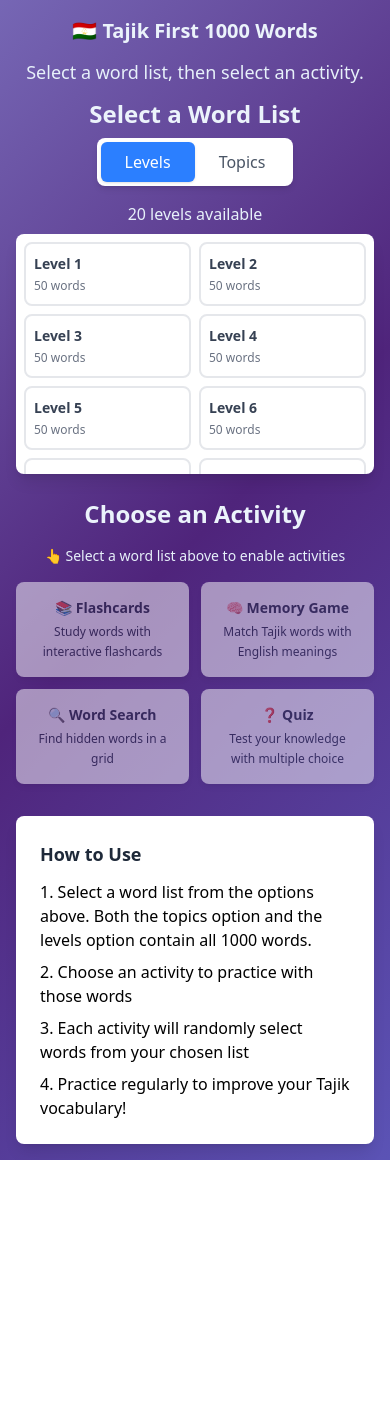
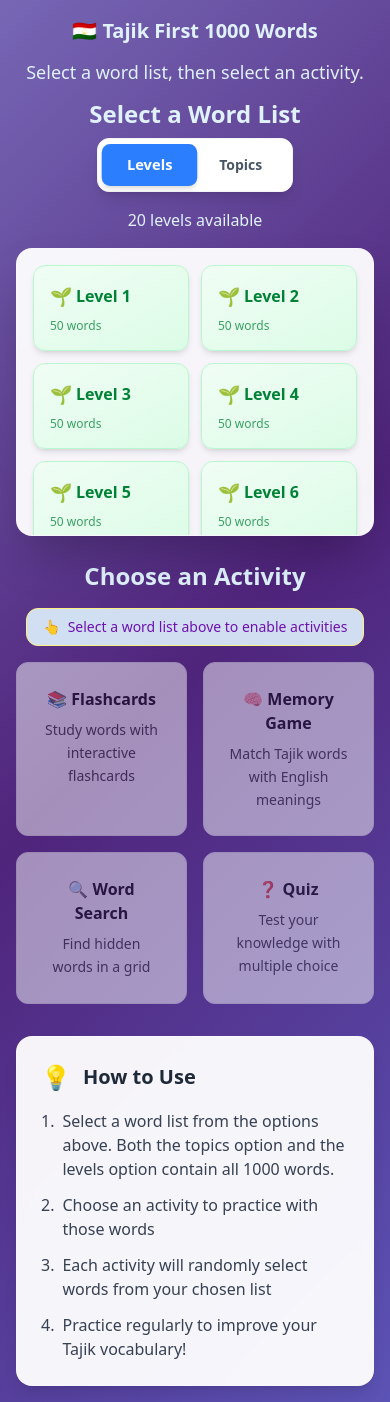
Before and after one commit to haagamble/tajik-first-1000, a Next.js app: page / in a window 390 px wide. Before the commit the page ends 1160 px from the top, so only its background shows below. Built offline with nearby package versions, Linux system fonts and the light colour scheme.

Commit message:
Improve card appearance

```diff
--- a/src/app/flashcards/[wordListId]/page.tsx
+++ b/src/app/flashcards/[wordListId]/page.tsx
@@ -20,7 +20,7 @@ export default async function FlashcardsPage({ params }: { params: Promise<{ wor
             <div className="gradient-bg p-4">
                 <div className="max-w-2xl mx-auto text-center">
                     <h1 className="text-2xl font-bold mb-4">Word List Not Found</h1>
-                    <Link href="/" className="text-blue-600 hover:underline">
+                    <Link href="/" className="text-blue-100 hover:underline">
                         ← Back to Home
                     </Link>
                 </div>
--- a/src/app/globals.css
+++ b/src/app/globals.css
@@ -3,7 +3,7 @@
 
 
 /* Custom heading colors */
-h1,
+/* h1,
 h2,
 h3,
 h4,
@@ -14,7 +14,7 @@ h6 {
 
 p {
   color: #e7f1fa
-}
+} */
 
 /* Gradient background classes */
 /* Current background should be named gradient-bg. Others are alternatives. */
--- a/src/app/memory/[wordListId]/MemoryGame.tsx
+++ b/src/app/memory/[wordListId]/MemoryGame.tsx
@@ -148,7 +148,7 @@ export default function MemoryGame({ wordList }: MemoryGameProps) {
         <div className="gradient-bg p-4">
             <div className="max-w-4xl mx-auto">
                 <div className="text-center mb-6">
-                    <h1 className="text-3xl font-bold mb-2">🧠 Memory Game</h1>
+                    <h1 className="text-sky-100 text-3xl font-bold mb-2">🧠 Memory Game</h1>
                     {/* <h2 className="text-xl text-gray-600 mb-4">{wordList.name}</h2> */}
                     <Link href="/" className="text-blue-100 hover:underline text-sm">
                         ← Back to Home
@@ -196,7 +196,7 @@ export default function MemoryGame({ wordList }: MemoryGameProps) {
                         >
                             {card.isFlipped || card.isMatched ? (
                                 <div className="w-full">
-                                    <div className={`text-sm sm:text-base font-semibold ${card.type === 'tajik' ? 'text-purple-700' : 'text-blue-700'}`}>
+                                    <div className={`text-base sm:text-lg font-bold ${card.type === 'tajik' ? 'text-purple-700 font-black' : 'text-blue-700'}`}>
                                         {card.text}
                                     </div>
                                 </div>
--- a/src/app/memory/[wordListId]/page.tsx
+++ b/src/app/memory/[wordListId]/page.tsx
@@ -20,7 +20,7 @@ export default async function MemoryGamePage({ params }: { params: Promise<{ wor
             <div className="gradient-bg p-4">
                 <div className="max-w-2xl mx-auto text-center">
                     <h1 className="text-2xl font-bold mb-4">Word List Not Found</h1>
-                    <Link href="/" className="text-blue-600 hover:underline">
+                    <Link href="/" className="text-blue-100 hover:underline">
                         ← Back to Home
                     </Link>
                 </div>
--- a/src/app/page.tsx
+++ b/src/app/page.tsx
@@ -18,30 +18,85 @@ export default function HomePage() {
         return matchesSearch;
     });
 
+    // Helper function to get card styling based on level/topic
+    const getCardStyling = (wordList: WordList, isSelected: boolean) => {
+        let baseClasses = "group relative p-4 rounded-xl border transition-all duration-200 text-center font-medium min-h-[5rem] flex flex-col justify-center transform hover:scale-105 hover:-translate-y-1 cursor-pointer ";
+
+        if (isSelected) {
+            baseClasses += "border-blue-500 bg-gradient-to-br from-blue-50 to-blue-100 text-blue-700 shadow-lg shadow-blue-200/50 scale-105 ";
+        } else {
+            // Different colors based on level ranges or topics
+            if (activeTab === 'levels') {
+                const levelNum = parseInt(wordList.name.replace('Level ', ''));
+                if (levelNum <= 7) {
+                    baseClasses += "border-green-200 bg-gradient-to-br from-green-50 to-green-100 hover:from-green-100 hover:to-green-150 text-green-700 shadow-md hover:shadow-lg hover:shadow-green-200/50 hover:border-green-300 ";
+                } else if (levelNum <= 14) {
+                    baseClasses += "border-blue-200 bg-gradient-to-br from-blue-50 to-blue-100 hover:from-blue-100 hover:to-blue-150 text-blue-700 shadow-md hover:shadow-lg hover:shadow-blue-200/50 hover:border-blue-300 ";
+                } else {
+                    baseClasses += "border-orange-200 bg-gradient-to-br from-orange-50 to-orange-100 hover:from-orange-100 hover:to-orange-150 text-orange-700 shadow-md hover:shadow-lg hover:shadow-orange-200/50 hover:border-orange-300 ";
+                }
+            } else {
+                baseClasses += "border-purple-200 bg-gradient-to-br from-purple-50 to-purple-100 hover:from-purple-100 hover:to-purple-150 text-purple-700 shadow-md hover:shadow-lg hover:shadow-purple-200/50 hover:border-purple-300 ";
+            }
+        }
+
+        return baseClasses;
+    };
+
+    // Helper function to get level icon
+    const getLevelIcon = (wordList: WordList) => {
+        if (activeTab === 'topics') return '📚';
+
+        const levelNum = parseInt(wordList.name.replace('Level ', ''));
+        if (levelNum <= 7) return '🌱'; // Beginner
+        if (levelNum <= 14) return '🌿'; // Intermediate
+        return '🌳'; // Advanced
+    };
+
     const activities = [
         {
             name: '📚 Flashcards',
             description: 'Study words with interactive flashcards',
             href: selectedWordList ? `/flashcards/${selectedWordList.id}` : '#',
-      disabled: !selectedWordList
+            disabled: !selectedWordList,
+            gradient: 'from-indigo-50 to-indigo-100',
+            hoverGradient: 'hover:from-indigo-100 hover:to-indigo-150',
+            border: 'border-indigo-200 hover:border-indigo-300',
+            text: 'text-indigo-700',
+            shadow: 'shadow-md hover:shadow-lg hover:shadow-indigo-200/50'
         },
         {
             name: '🧠 Memory Game',
             description: 'Match Tajik words with English meanings',
             href: selectedWordList ? `/memory/${selectedWordList.id}` : '#',
-      disabled: !selectedWordList
+            disabled: !selectedWordList,
+            gradient: 'from-pink-50 to-pink-100',
+            hoverGradient: 'hover:from-pink-100 hover:to-pink-150',
+            border: 'border-pink-200 hover:border-pink-300',
+            text: 'text-pink-700',
+            shadow: 'shadow-md hover:shadow-lg hover:shadow-pink-200/50'
         },
         {
             name: '🔍 Word Search',
             description: 'Find hidden words in a grid',
             href: selectedWordList ? `/wordsearch/${selectedWordList.id}` : '#',
-      disabled: !selectedWordList
+            disabled: !selectedWordList,
+            gradient: 'from-emerald-50 to-emerald-100',
+            hoverGradient: 'hover:from-emerald-100 hover:to-emerald-150',
+            border: 'border-emerald-200 hover:border-emerald-300',
+            text: 'text-emerald-700',
+            shadow: 'shadow-md hover:shadow-lg hover:shadow-emerald-200/50'
         },
         {
             name: '❓ Quiz',
             description: 'Test your knowledge with multiple choice',
             href: selectedWordList ? `/quiz/${selectedWordList.id}` : '#',
-      disabled: !selectedWordList
+            disabled: !selectedWordList,
+            gradient: 'from-amber-50 to-amber-100',
+            hoverGradient: 'hover:from-amber-100 hover:to-amber-150',
+            border: 'border-amber-200 hover:border-amber-300',
+            text: 'text-amber-700',
+            shadow: 'shadow-md hover:shadow-lg hover:shadow-amber-200/50'
         }
     ];
 
@@ -50,32 +105,32 @@ export default function HomePage() {
             <div className="max-w-6xl mx-auto">
                 {/* Header */}
                 <div className="text-center mb-3">
-          <h1 className="font-bold mb-3 whitespace-nowrap" style={{ fontSize: 'clamp(1.25rem, 5vw, 2.25rem)' }}>
+                    <h1 className="text-sky-100 font-bold mb-3 whitespace-nowrap" style={{ fontSize: 'clamp(1.25rem, 5vw, 2.25rem)' }}>
                         🇹🇯 Tajik First 1000 Words
                     </h1>
-          <p className="text-lg max-w-2xl mx-auto">
+                    <p className="text-sky-100 text-lg max-w-2xl mx-auto">
                         Select a word list, then select an activity.
                     </p>
                 </div>
 
                 {/* Word List Selection */}
                 <div className="mb-6">
-          <h2 className="text-2xl font-bold mb-2 sm:mb-3 text-center">
+                    <h2 className="text-sky-100 text-2xl font-bold mb-2 sm:mb-3 text-center">
                         Select a Word List
                     </h2>
 
-          {/* Tab Navigation */}
+                    {/* Tab Navigation - Enhanced with better styling */}
                     <div className="flex justify-center mb-4">
-            <div className="bg-white rounded-lg p-1 shadow-md inline-flex">
+                        <div className="bg-white rounded-xl p-1.5 shadow-lg border border-gray-100 inline-flex">
                             <button
                                 onClick={() => {
                                     setActiveTab('levels');
                                     setSelectedWordList(null);
                                     setSearchTerm('');
                                 }}
-                className={`px-6 py-2 rounded-md transition-all font-medium ${activeTab === 'levels'
-                  ? 'bg-blue-500 text-white shadow-sm'
-                  : 'text-gray-600 hover:text-gray-800'
+                                className={`px-6 py-2.5 rounded-lg transition-all font-semibold text-sm ${activeTab === 'levels'
+                                    ? 'bg-blue-500 text-white shadow-md transform scale-105'
+                                    : 'text-gray-600 hover:text-gray-800 hover:bg-gray-50'
                                     }`}
                             >
                                 Levels
@@ -86,9 +141,9 @@ export default function HomePage() {
                                     setSelectedWordList(null);
                                     setSearchTerm('');
                                 }}
-                className={`px-6 py-2 rounded-md transition-all font-medium ${activeTab === 'topics'
-                  ? 'bg-blue-500 text-white shadow-sm'
-                  : 'text-gray-600 hover:text-gray-800'
+                                className={`px-6 py-2.5 rounded-lg transition-all font-semibold text-sm ${activeTab === 'topics'
+                                    ? 'bg-blue-500 text-white shadow-md transform scale-105'
+                                    : 'text-gray-600 hover:text-gray-800 hover:bg-gray-50'
                                     }`}
                             >
                                 Topics
@@ -96,74 +151,77 @@ export default function HomePage() {
                         </div>
                     </div>
 
-          {/* Search Controls. Maybe add later if needed*/}
-          {/* <div className="flex justify-center mb-4">
-            <div className="relative max-w-md w-full">
-              <input
-                type="text"
-                placeholder={`Search ${activeTab}...`}
-                value={searchTerm}
-                onChange={(e) => setSearchTerm(e.target.value)}
-                className="w-full px-4 py-2 pl-10 border border-gray-300 rounded-lg focus:ring-2 focus:ring-blue-500 focus:border-transparent"
-              />
-              <div className="absolute inset-y-0 left-0 pl-3 flex items-center pointer-events-none">
-                <span className="text-gray-400">🔍</span>
-              </div>
-            </div>
-          </div> */}
-
                     {/* Selected count display */}
-          <p className="text-center mb-2">
+                    <p className="text-sky-100 text-center mb-4">
                         {filteredWordLists.length} {activeTab === 'levels' ? 'levels' : 'topics'} available
                         {selectedWordList && (
-              <span className="text-blue-600 font-medium">
-                {' '} • <strong>{selectedWordList.name}</strong> selected
+                            <span className="text-blue-100 font-medium bg-blue-600/30 px-3 py-1 rounded-full ml-2 text-sm">
+                                <strong>{selectedWordList.name}</strong> selected
                             </span>
                         )}
                     </p>
 
-          {/* Word List Grid - Compact design for mobile */}
-          <div className="bg-white rounded-lg shadow-lg p-2 sm:p-4 max-h-60 sm:max-h-64 overflow-y-auto">
-            <div className="grid grid-cols-2 sm:grid-cols-3 md:grid-cols-4 lg:grid-cols-5 xl:grid-cols-6 gap-2">
-              {filteredWordLists.map((wordList: WordList) => (
+                    {/* Word List Grid - Modern card design */}
+                    <div className="bg-white/95 backdrop-blur-sm rounded-2xl shadow-2xl p-4 sm:p-6 max-h-72 overflow-y-auto border border-white/20">
+                        <div className="grid grid-cols-2 sm:grid-cols-3 md:grid-cols-4 lg:grid-cols-5 xl:grid-cols-6 gap-3">
+                            {filteredWordLists.map((wordList: WordList) => {
+                                const isSelected = selectedWordList?.id === wordList.id;
+                                return (
                                     <button
                                         key={wordList.id}
                                         onClick={() => setSelectedWordList(wordList)}
-                  className={`p-2 sm:p-3 rounded-lg border-2 transition-all text-center text-sm font-medium min-h-[4rem] flex flex-col justify-center ${selectedWordList?.id === wordList.id
-                    ? 'border-blue-500 bg-blue-50 text-blue-700'
-                    : 'border-gray-200 hover:border-blue-300 hover:bg-blue-50 text-gray-700'
-                    }`}
+                                        className={getCardStyling(wordList, isSelected)}
                                     >
-                  <div className="font-semibold mb-1 text-center">
+                                        {/* Level/Topic indicator with icon */}
+                                        <div className="flex items-center justify-center mb-2">
+                                            <span className="text-lg mr-1">{getLevelIcon(wordList)}</span>
+                                            <div className="font-bold text-base">
                                                 {wordList.name}
                                             </div>
-                  <div className="text-xs text-gray-500">
+                                        </div>
+
+                                        {/* Word count with better styling */}
+                                        <div className="flex items-center justify-center text-xs opacity-75">
+                                            {/* <span className="mr-1">📝</span> */}
                                             {wordList.words.length} words
                                         </div>
+
+                                        {/* Selection indicator */}
+                                        {isSelected && (
+                                            <div className="absolute top-2 right-2">
+                                                <div className="w-6 h-6 bg-blue-500 rounded-full flex items-center justify-center">
+                                                    <span className="text-white text-xs">✓</span>
+                                                </div>
+                                            </div>
+                                        )}
                                     </button>
-              ))}
+                                );
+                            })}
                         </div>
                     </div>
                 </div>
 
-        {/* Activities */}
+                {/* Activities - Enhanced card design */}
                 <div className="mb-8">
-          <h2 className="text-2xl font-bold mb-4 text-center">
+                    <h2 className="text-sky-100 text-2xl font-bold mb-4 text-center">
                         Choose an Activity
                     </h2>
                     {!selectedWordList && (
-            <p className="text-center mb-4 text-sm">
-              👆 Select a word list above to enable activities
-            </p>
+                        <div className="text-center mb-4">
+                            <div className="inline-flex items-center bg-sky-100/90 text-purple-800 px-4 py-2 rounded-xl text-sm font-medium border border-yellow-200">
+                                <span className="mr-2">👆</span>
+                                Select a word list above to enable activities
+                            </div>
+                        </div>
                     )}
-          <div className="grid grid-cols-2 md:grid-cols-4 gap-3">
+                    <div className="grid grid-cols-2 md:grid-cols-4 gap-4">
                         {activities.map((activity) => (
                             <Link
                                 key={activity.name}
                                 href={activity.href}
-                className={`block p-4 bg-white rounded-lg shadow-md transition-all text-center ${activity.disabled
-                  ? 'opacity-50 cursor-not-allowed'
-                  : 'hover:shadow-lg hover:-translate-y-1 hover:bg-blue-50'
+                                className={`block relative p-6 rounded-xl border transition-all duration-200 text-center group ${activity.disabled
+                                    ? 'opacity-50 cursor-not-allowed bg-gray-50 border-gray-200'
+                                    : `bg-gradient-to-br ${activity.gradient} ${activity.hoverGradient} ${activity.border} ${activity.text} ${activity.shadow} hover:scale-105 hover:-translate-y-1`
                                     }`}
                                 onClick={(e) => {
                                     if (activity.disabled) {
@@ -171,23 +229,49 @@ export default function HomePage() {
                                     }
                                 }}
                             >
-                <h3 className="!text-gray-800 text-sm font-semibold mb-1">
+                                <h3 className="font-bold text-base mb-2 group-hover:scale-110 transition-transform">
                                     {activity.name}
                                 </h3>
-                <p className="!text-gray-800 text-xs leading-relaxed">{activity.description}</p>
+                                <p className="text-sm leading-relaxed opacity-80">
+                                    {activity.description}
+                                </p>
+
+                                {/* Hover effect indicator */}
+                                {!activity.disabled && (
+                                    <div className="absolute top-3 right-3 opacity-0 group-hover:opacity-100 transition-opacity">
+                                        <div className="w-6 h-6 rounded-full bg-white/50 flex items-center justify-center">
+                                            <span className="text-xs">→</span>
+                                        </div>
+                                    </div>
+                                )}
                             </Link>
                         ))}
                     </div>
                 </div>
 
-        {/* Instructions */}
-        <div className="bg-white rounded-lg shadow-lg p-6">
-          <h3 className="!text-gray-800 text-lg font-semibold mb-3">How to Use</h3>
-          <ol className="list-decimal list-inside space-y-2">
-            <li>Select a word list from the options above. Both the topics option and the levels option contain all 1000 words.</li>
-            <li>Choose an activity to practice with those words</li>
-            <li>Each activity will randomly select words from your chosen list</li>
-            <li>Practice regularly to improve your Tajik vocabulary!</li>
+                {/* Instructions - Enhanced styling */}
+                <div className="bg-white/95 backdrop-blur-sm rounded-2xl shadow-lg p-6 border border-white/20">
+                    <div className="flex items-center mb-4">
+                        <span className="text-2xl mr-3">💡</span>
+                        <h3 className="!text-gray-800 text-xl font-bold">How to Use</h3>
+                    </div>
+                    <ol className="list-decimal list-inside space-y-3 text-gray-700">
+                        <li className="flex items-start">
+                            <span className="font-medium mr-2">1.</span>
+                            <span>Select a word list from the options above. Both the topics option and the levels option contain all 1000 words.</span>
+                        </li>
+                        <li className="flex items-start">
+                            <span className="font-medium mr-2">2.</span>
+                            <span>Choose an activity to practice with those words</span>
+                        </li>
+                        <li className="flex items-start">
+                            <span className="font-medium mr-2">3.</span>
+                            <span>Each activity will randomly select words from your chosen list</span>
+                        </li>
+                        <li className="flex items-start">
+                            <span className="font-medium mr-2">4.</span>
+                            <span>Practice regularly to improve your Tajik vocabulary!</span>
+                        </li>
                     </ol>
                 </div>
             </div>
--- a/src/app/quiz/[wordListId]/page.tsx
+++ b/src/app/quiz/[wordListId]/page.tsx
@@ -20,7 +20,7 @@ export default async function QuizPage({ params }: { params: Promise<{ wordListI
             <div className="gradient-bg p-4">
                 <div className="max-w-2xl mx-auto text-center">
                     <h1 className="text-2xl font-bold mb-4">Word List Not Found</h1>
-                    <Link href="/" className="text-blue-600 hover:underline">
+                    <Link href="/" className="text-blue-100 hover:underline">
                         ← Back to Home
                     </Link>
                 </div>
--- a/src/app/wordsearch/[wordListId]/WordSearchGame.tsx
+++ b/src/app/wordsearch/[wordListId]/WordSearchGame.tsx
@@ -390,7 +390,7 @@ export default function WordSearchGame({ wordList }: WordSearchGameProps) {
             <div className="max-w-6xl mx-auto">
                 {/* Header */}
                 <div className="text-center mb-4 sm:mb-6">
-                    <h1 className="text-2xl sm:text-3xl font-bold mb-2">🔍 Word Search</h1>
+                    <h1 className="text-sky-100 text-2xl sm:text-3xl font-bold mb-2">🔍 Word Search</h1>
                     {/* <p className="text-sm sm:text-base text-gray-600 mb-3 sm:mb-4">
                         Find Tajik words hidden in the grid
                     </p> */}
--- a/src/app/wordsearch/[wordListId]/page.tsx
+++ b/src/app/wordsearch/[wordListId]/page.tsx
@@ -20,7 +20,7 @@ export default async function WordSearchPage({ params }: { params: Promise<{ wor
             <div className="gradient-bg p-4">
                 <div className="max-w-2xl mx-auto text-center">
                     <h1 className="text-2xl font-bold mb-4">Word List Not Found</h1>
-                    <Link href="/" className="text-blue-600 hover:underline">
+                    <Link href="/" className="text-blue-100 hover:underline">
                         ← Back to Home
                     </Link>
                 </div>
```
Also changed, not shown: src/app/flashcards/[wordListId]/FlashcardsGame.tsx (+9 -4 lines), src/app/quiz/[wordListId]/QuizGame.tsx (+6 -6 lines). Lines whose indentation alone changed are shown as unchanged.
